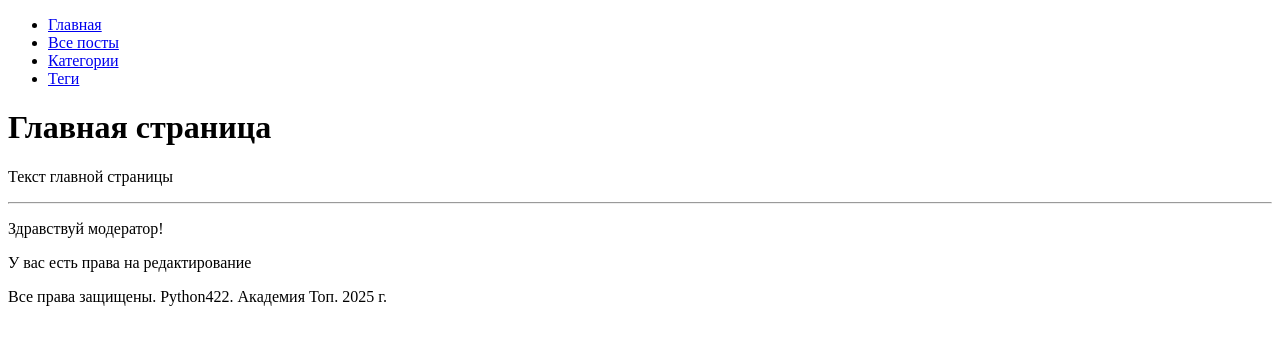
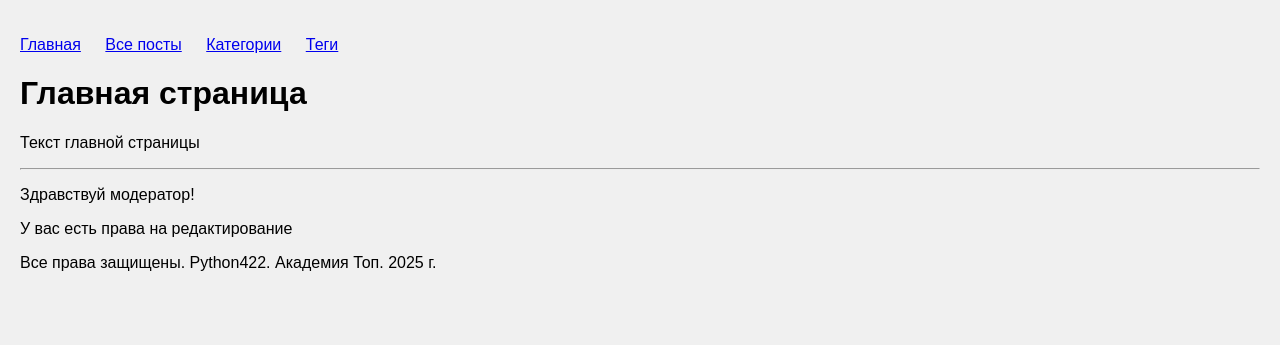
Before and after one commit to VladimirMonin/django_422, a Django app: page / in a window 1280 px wide. Shown: the top 345 px of the page. Run offline with Django 5.2, Linux system fonts and the light colour scheme.

Commit message:
lesson_56: подключили статику

```diff
--- a/blog/settings.py
+++ b/blog/settings.py
@@ -118,6 +118,12 @@ USE_TZ = True
 
 STATIC_URL = 'static/'
 
+STATICFILES_DIRS = [
+    BASE_DIR / 'static',
+]
+
+STATIC_ROOT = BASE_DIR / 'staticfiles'
+
 # Default primary key field type
 # https://docs.djangoproject.com/en/5.1/ref/settings/#default-auto-field
 
--- a/blog/urls.py
+++ b/blog/urls.py
@@ -3,6 +3,9 @@ from django.contrib import admin
 from django.urls import path
 from python_blog.views import main
 from django.urls import include
+
+from django.conf import settings
+from django.conf.urls.static import static
 """
 Конверторы путей Django:
 str - строки, любые символы кроме слэша '/' (по умолчанию)
@@ -22,4 +25,4 @@ urlpatterns = [
 
     # Подключаем python_blog.urls
     path('posts/', include('python_blog.urls')),
-]
+] + static(settings.STATIC_URL, document_root=settings.STATIC_ROOT)
--- /dev/null
+++ b/static/css/main.css
@@ -0,0 +1,16 @@
+body {
+    font-family: Arial, sans-serif;
+    margin: 0;
+    padding: 20px;
+    background-color: #f0f0f0;
+}
+
+nav ul {
+    list-style: none;
+    padding: 0;
+}
+
+nav ul li {
+    display: inline;
+    margin-right: 20px;
+}
--- /dev/null
+++ b/static/js/main.js
@@ -0,0 +1 @@
+console.log('Main.js loaded successfully!');
--- a/templates/base.html
+++ b/templates/base.html
@@ -1,4 +1,5 @@
 {% comment %} ./base.html Базовый шаблон для всего проекта {% endcomment %}
+{% load static %}
 <!DOCTYPE html>
 <html lang="ru">
   <head>
@@ -6,6 +7,7 @@
     <meta name="viewport" content="width=device-width, initial-scale=1.0" />
     <!-- Базовый шаблон. Блок title -->
     <title>{% block title %} {% endblock %}</title>
+    <link rel="stylesheet" href="{% static 'css/main.css' %}">
   </head>
   <body>
     <header>
@@ -18,5 +20,6 @@
     <footer>
       {% block footer %} Все права защищены. Python422. Академия Топ. 2025 г. {%endblock %}
     </footer>
+    <script src="{% static 'js/main.js' %}"></script>
   </body>
 </html>
```
